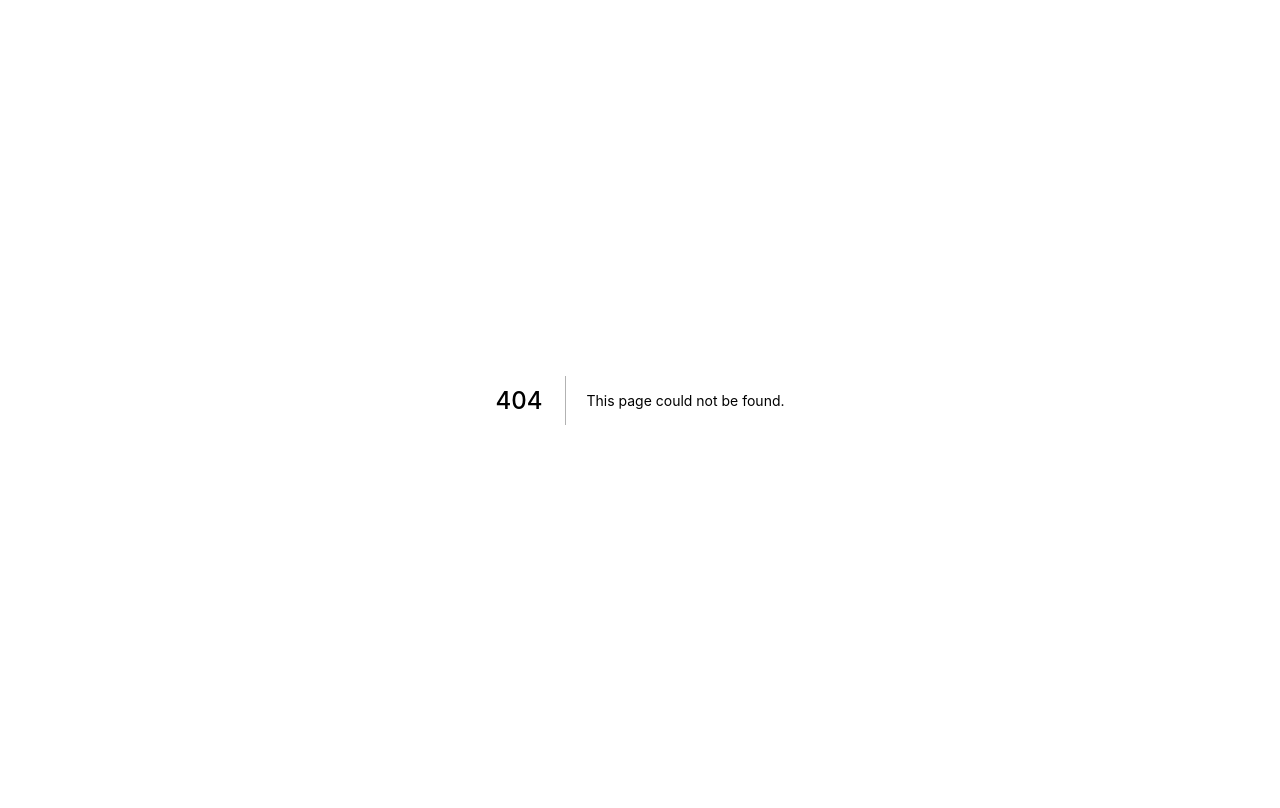
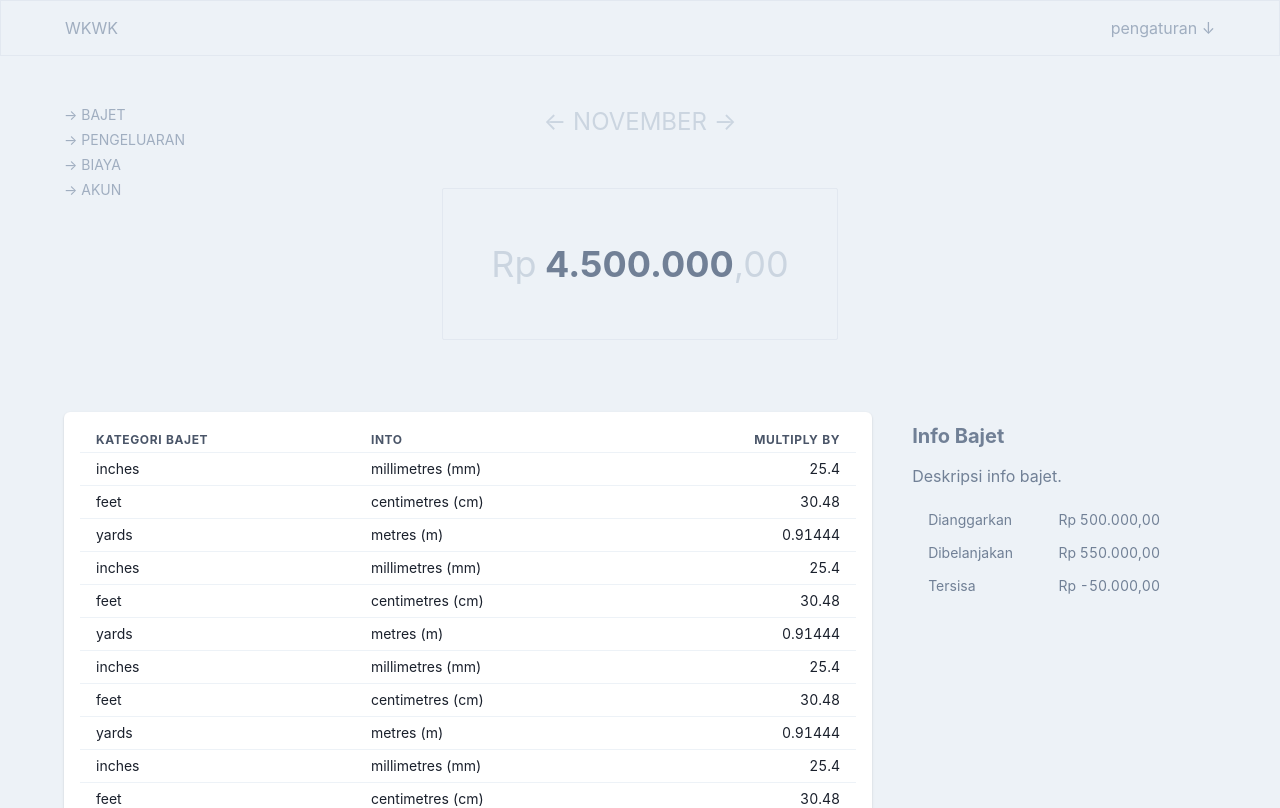
Before and after one commit to sakitkepala/budgetapp-spike-with-nextjs, a Next.js app: page /u/budget in a window 1280 px wide. Before the commit this address had no page. Shown: the top 808 px of the page. Built offline with nearby package versions, Linux system fonts and the light colour scheme.

Commit message:
Layout page Budget

```diff
--- a/pages/budget.js
+++ /dev/null
@@ -1,3 +0,0 @@
-export default function HalamanBudget() {
-  return null;
-}
--- /dev/null
+++ b/pages/u/budget.js
@@ -0,0 +1,185 @@
+import {
+  Box,
+  Center,
+  chakra,
+  Container,
+  Flex,
+  Heading,
+  Link,
+  Table,
+  TableCaption,
+  Tbody,
+  Td,
+  Text,
+  Tfoot,
+  Th,
+  Thead,
+  Tr,
+} from "@chakra-ui/react";
+import * as React from "react";
+
+const rows = ["a", "b", "c", "d", "e", "f", "g", "h", "i", "j", "k", "l"];
+
+export default function HalamanBudget() {
+  return (
+    <Box className="screen" bgColor="gray.100" h="100%">
+      <Center
+        as="header"
+        justifyContent="space-between"
+        h="14"
+        px="16"
+        borderWidth="1px"
+        borderColor="gray.200"
+        color="gray.400"
+      >
+        <Box className="logo">
+          <Link>WKWK</Link>
+        </Box>
+        <Box className="menu">
+          <Link>pengaturan &darr;</Link>
+        </Box>
+      </Center>
+
+      <Box pos="relative">
+        <Flex
+          pos="absolute"
+          top="12"
+          left="16"
+          flexDir="column"
+          // pr="6"
+          fontSize="sm"
+          textTransform="uppercase"
+          color="gray.400"
+          // borderRightWidth="1px"
+          // borderRightColor="gray.200"
+        >
+          <Link>&rarr; Bajet</Link>
+          <Link mt="1">&rarr; Pengeluaran</Link>
+          <Link mt="1">&rarr; Biaya</Link>
+          <Link mt="1">&rarr; Akun</Link>
+        </Flex>
+        <Center flexDirection="column">
+          <Box
+            className="display-bulan"
+            mt="12"
+            textTransform="uppercase"
+            fontSize="2xl"
+            color="gray.300"
+          >
+            &larr; November &rarr;
+          </Box>
+
+          <Box
+            // mt="48px"
+            p="12"
+            mt="12"
+            // bgColor="whiteAlpha.500"
+            borderWidth="1px"
+            borderColor="gray.200"
+            borderRadius="sm"
+            // shadow="base"
+            fontSize="4xl"
+            fontWeight="bold"
+            color="gray.500"
+          >
+            <chakra.span fontWeight="normal" color="gray.300">
+              Rp
+            </chakra.span>{" "}
+            4.500.000
+            <chakra.span fontWeight="normal" color="gray.300">
+              ,00
+            </chakra.span>
+          </Box>
+        </Center>
+
+        <Box
+          as="main"
+          display="flex"
+          flexDirection="row-reverse"
+          w="full"
+          mt="72px"
+          px="16"
+        >
+          <Box className="info" w="40%" px="40px" py="12px" color="gray.500">
+            <Heading as="h2" size="md">
+              Info Bajet
+            </Heading>
+            <Text mt="1em">Deskripsi info bajet.</Text>
+
+            <Table variant="simple" size="sm" colorScheme="gray" mt="1em">
+              <Tbody>
+                <Tr>
+                  <Td>Dianggarkan</Td>
+                  <Td isNumeric align="right">
+                    Rp 500.000,00
+                  </Td>
+                </Tr>
+                <Tr>
+                  <Td>Dibelanjakan</Td>
+                  <Td isNumeric align="right">
+                    Rp 550.000,00
+                  </Td>
+                </Tr>
+                <Tr>
+                  <Td>Tersisa</Td>
+                  <Td isNumeric align="right">
+                    Rp -50.000,00
+                  </Td>
+                </Tr>
+              </Tbody>
+            </Table>
+          </Box>
+
+          <Box w="100%" p="4" borderRadius="md" shadow="base" bgColor="white">
+            <Table variant="simple" size="sm">
+              <TableCaption>Imperial to metric conversion factors</TableCaption>
+              <Thead>
+                <Tr>
+                  <Th>Kategori Bajet</Th>
+                  <Th>into</Th>
+                  <Th isNumeric>multiply by</Th>
+                </Tr>
+              </Thead>
+              <Tbody>
+                {rows.map((rw) => (
+                  <React.Fragment key="rw">
+                    <Tr>
+                      <Td>inches</Td>
+                      <Td>millimetres (mm)</Td>
+                      <Td isNumeric>25.4</Td>
+                    </Tr>
+                    <Tr>
+                      <Td>feet</Td>
+                      <Td>centimetres (cm)</Td>
+                      <Td isNumeric>30.48</Td>
+                    </Tr>
+                    <Tr>
+                      <Td>yards</Td>
+                      <Td>metres (m)</Td>
+                      <Td isNumeric>0.91444</Td>
+                    </Tr>
+                  </React.Fragment>
+                ))}
+              </Tbody>
+              <Tfoot>
+                <Tr>
+                  <Th>To convert</Th>
+                  <Th>into</Th>
+                  <Th isNumeric>multiply by</Th>
+                </Tr>
+              </Tfoot>
+            </Table>
+          </Box>
+        </Box>
+      </Box>
+
+      {/* Footer */}
+      <Box p="40px" color="gray.500">
+        <Center>
+          2021 &copy;&nbsp;
+          <a href="https://dev.sakitkepala.dev">sakitkepala.dev</a>
+        </Center>
+      </Box>
+    </Box>
+  );
+}
```
